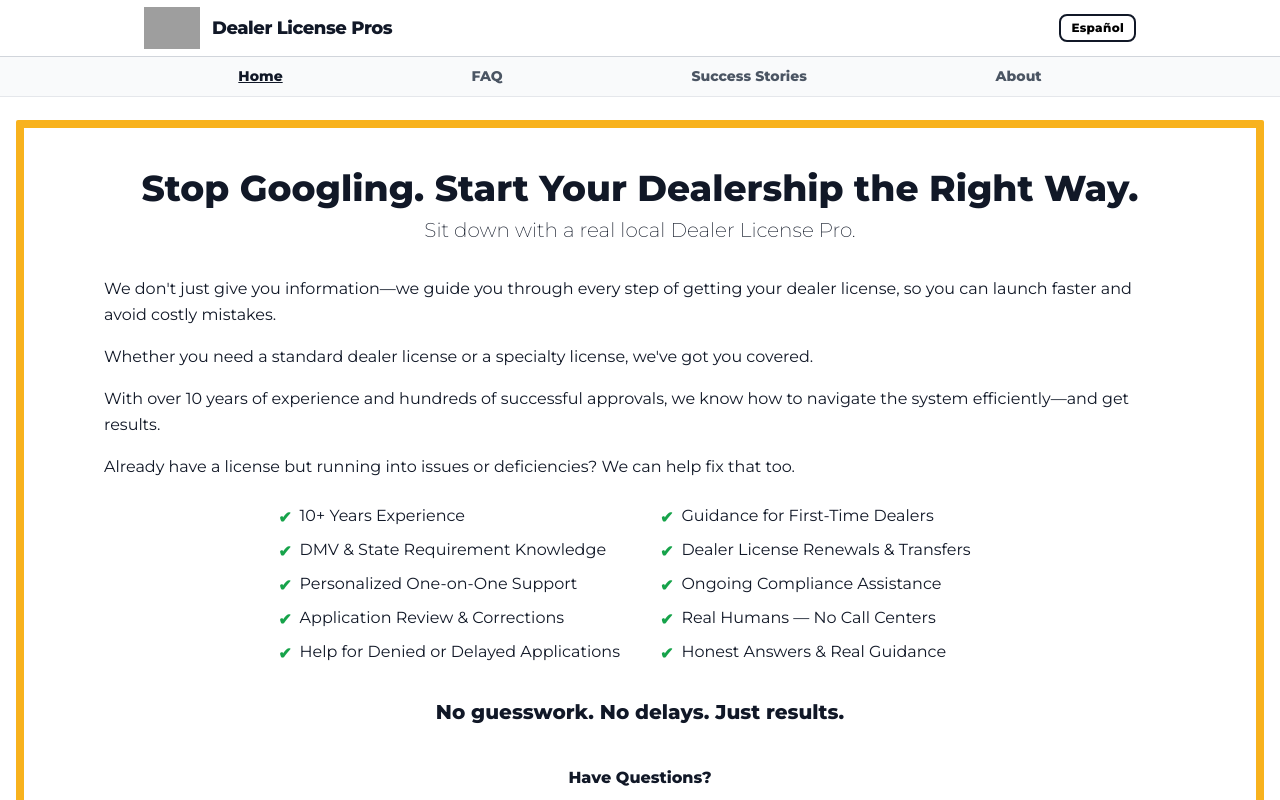
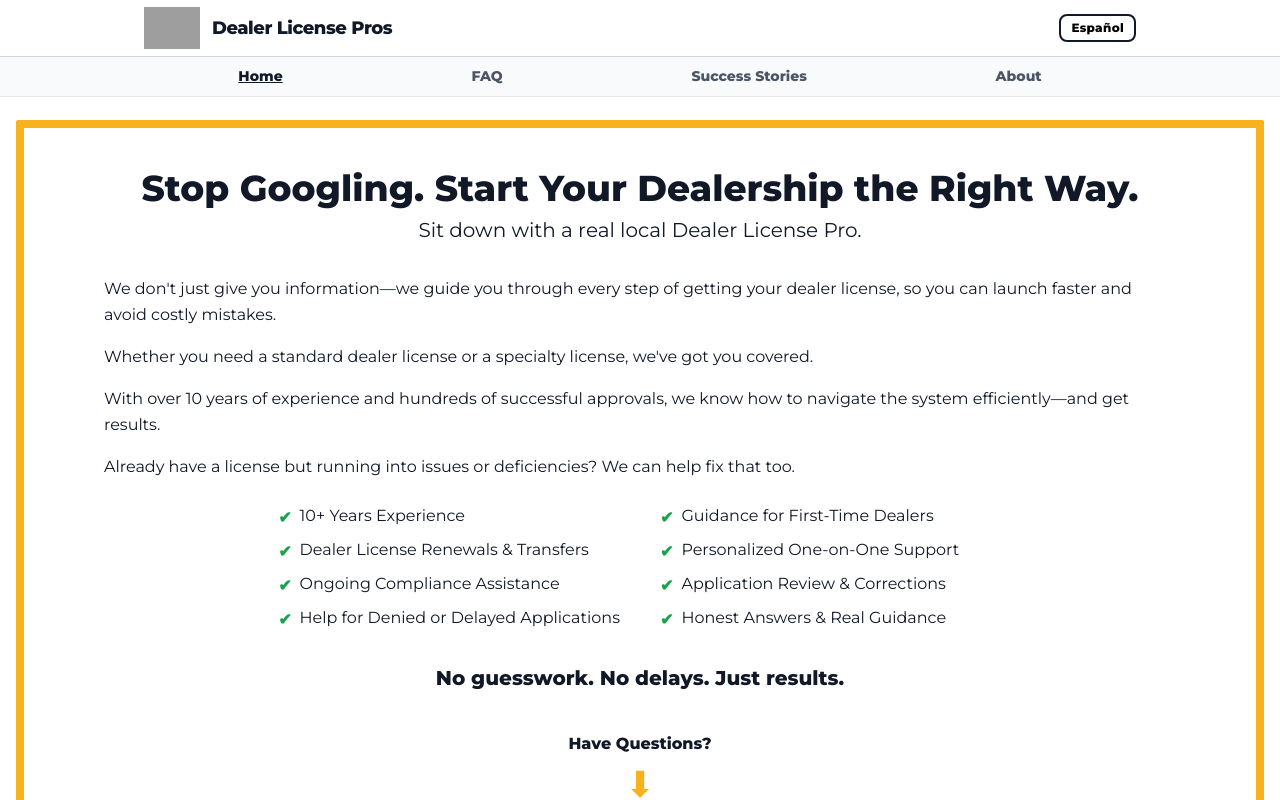
Before and after one commit to JacobDChamberlain/TexasDealerLicenseExperts, a React (Vite) app: page / in a window 1280 px wide. Shown: the top 800 px of the page. Built offline with nearby package versions, Linux system fonts and the light colour scheme; grey boxes are pictures that could not be loaded.

Commit message:
removed bullets from homepage & darker text in header

```diff
--- a/src/locales/en.json
+++ b/src/locales/en.json
@@ -36,12 +36,10 @@
     "checklist": [
       "10+ Years Experience",
       "Guidance for First-Time Dealers",
-      "DMV & State Requirement Knowledge",
       "Dealer License Renewals & Transfers",
       "Personalized One-on-One Support",
       "Ongoing Compliance Assistance",
       "Application Review & Corrections",
-      "Real Humans — No Call Centers",
       "Help for Denied or Delayed Applications",
       "Honest Answers & Real Guidance"
     ],
--- a/src/locales/es.json
+++ b/src/locales/es.json
@@ -36,12 +36,10 @@
     "checklist": [
       "Más de 10 años de experiencia",
       "Orientación para distribuidores principiantes",
-      "Conocimiento del DMV y requisitos estatales",
       "Renovaciones y transferencias de licencias",
       "Apoyo personalizado uno a uno",
       "Asistencia continua de cumplimiento",
       "Revisión y corrección de solicitudes",
-      "Personas reales — Sin centros de llamadas",
       "Ayuda para solicitudes denegadas o retrasadas",
       "Respuestas honestas y orientación real"
     ],
--- a/src/pages/Landing.jsx
+++ b/src/pages/Landing.jsx
@@ -13,7 +13,7 @@ export default function Landing() {
           <h1 className="text-3xl sm:text-4xl font-extrabold text-gray-900 leading-tight mb-2">
             {t('landing.headline')}
           </h1>
-          <p className="text-xl font-light text-gray-900 mb-8">
+          <p className="text-xl text-gray-900 mb-8">
             {t('landing.subheadline')}
           </p>
         </AnimateIn>
```
